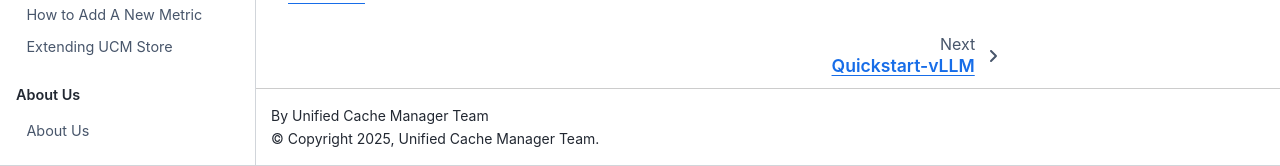
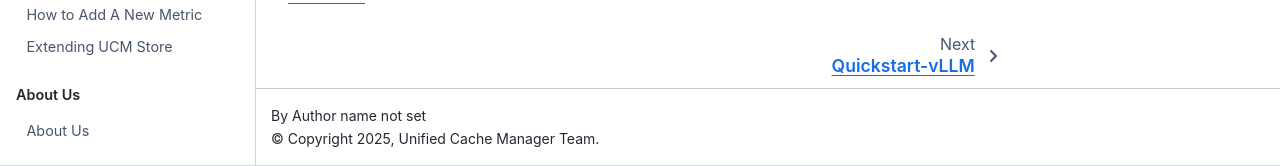
Before and after one commit to xuan58/ucm, a Sphinx documentation site: the page built from docs/source/index.md, in a window 1280 px wide and 900 px high, scrolled down 1062 px. Shown: the part 734-900 px from the top of the window. Built offline with Sphinx 7.4.7 and the Sphinx Book theme 1.1.4, drawn with Linux system fonts in a browser that asks for light colours.

Commit message:
Remove author line from Sphinx configuration

```diff
--- a/docs/source/conf.py
+++ b/docs/source/conf.py
@@ -8,7 +8,6 @@
 
 project = "Unified Cache Manager"
 copyright = "2025, Unified Cache Manager Team"
-author = "Unified Cache Manager Team"
 release = ""
 
 # -- General configuration ---------------------------------------------------
```
